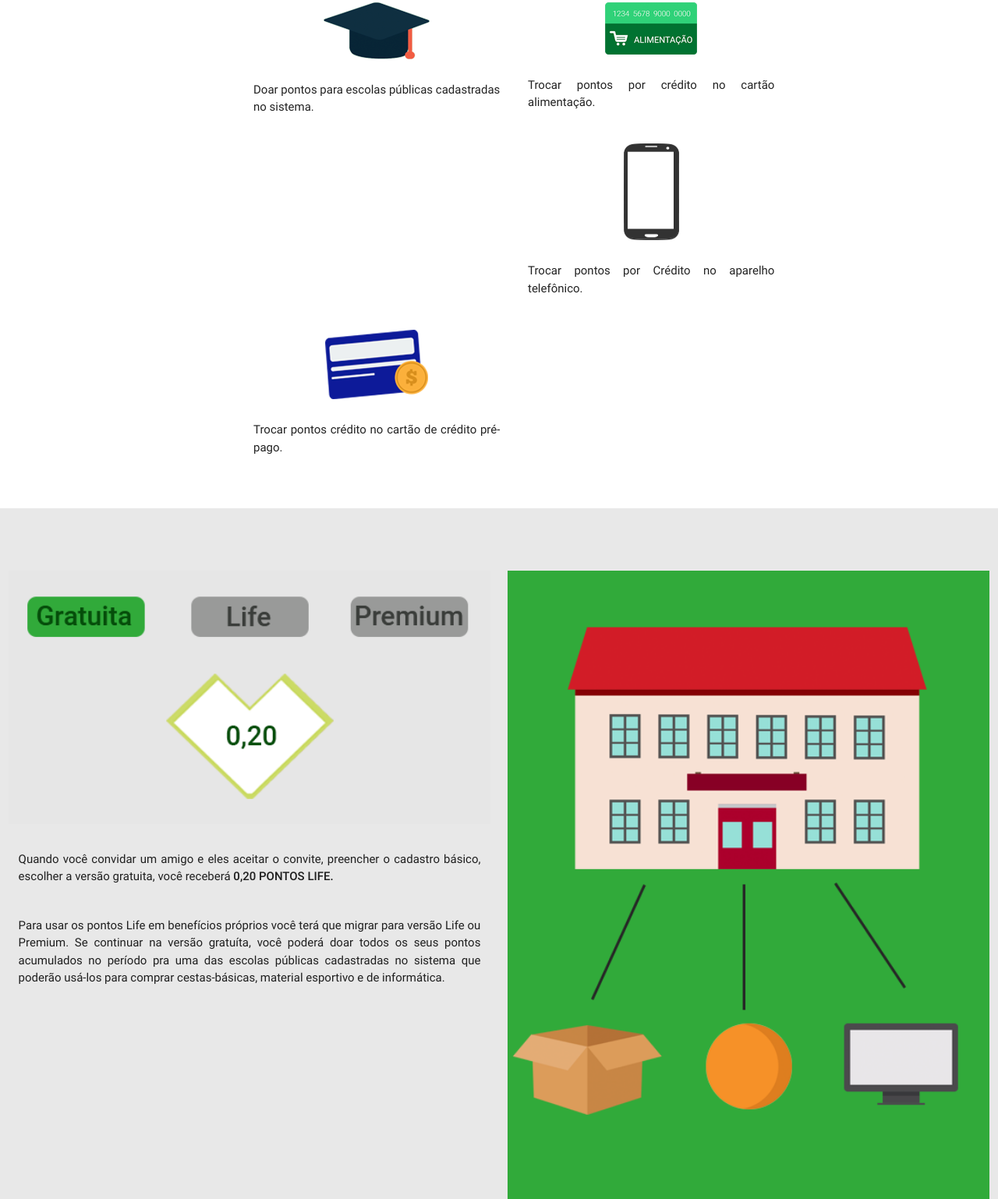
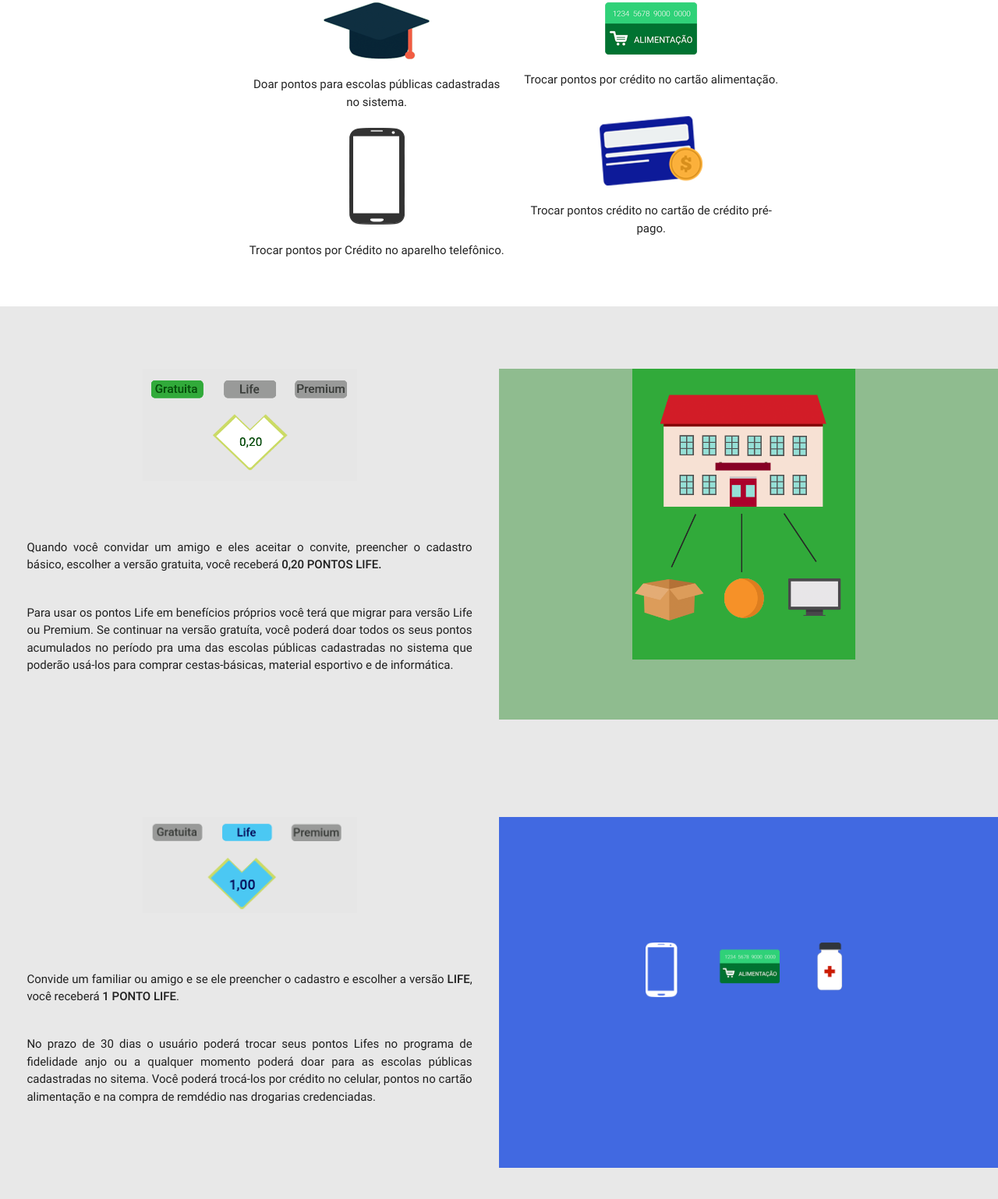
Before and after one commit to diogoskopinski/AnjoSiteDiogo, a plain HTML site: page public/pontos.html in a window 1280 px wide. Shown: the part 1130-2668 px from the top of the page at 78% size. Drawn offline with Linux system fonts and the light colour scheme; no server answers.

Commit message:
Ajuste pontos para WebSite e mobile.

```diff
--- a/public/css/pontos.css
+++ b/public/css/pontos.css
@@ -66,8 +66,8 @@
 }
 
 #pontosCartaoAbaixo {
-    margin-top: 50%;
-    /*margin-bottom: 50%; */
+    /*margin-top: 50%;
+    margin-bottom: 50%; */
 }
 
 #container_principal_premium {
@@ -89,24 +89,74 @@
 
 
 #divLife_1_filho {
-    border-color: blue;
-    border-style: solid;
+    /*border-color: blue;
+    border-style: solid; */
 }
 
-#divLife_1_1_filho {
-    border-style: solid;
-    float: none;
+.div_1_1_filho {
+   /* border-style: solid; */
+    float: none !important;
+}
+
+.div_2 {
+    /* border-style: solid; */
+    height: 450px;
+}
+
+#divGratuito_2 {
+	background: darkseagreen;
 }
 
 #divLife_2 {
     background: royalblue;
-    border-style: solid;
-    height: 450px;
 }
 
-#divLife_2_filho {
-    border-style: solid;
-    border-color: aliceblue;
-    margin-left: 24%;
+.div_2_filho {
+    /* border-style: solid;
+    border-color: aliceblue; */
+    margin-left: 24% !important;
     margin-right: 20%;
 }
+
+#divPremium_2 {
+	background: darkred;
+}
+
+#Linha1Coluna1 {
+    /*border-style: solid;
+    border-color: blanchedalmond; */
+    width: 50%;
+    margin-bottom: 1%;
+}
+
+#Linha1Coluna2 {
+	/*border-style: solid;
+    border-color: blue; */
+    width: 50%;
+    /* float: right; */
+    /* height: 100px; */
+    /* margin-bottom: 10%; */
+}
+
+#Linha2Coluna1 {
+    /*border-style: solid;
+    border-color: red; */
+    /* float: left; */
+    width: 50%;
+    float: right;
+}
+
+#Linha2Coluna2 {
+    /*border-style: solid;
+    border-color: green; */
+    /* float: left; */
+    width: 50%;
+}
+
+.img_pontos_trocar {
+	max-width: 70%;
+}
+
+.img_pontos_trocar_2 {
+	max-width: 40%;
+}
--- a/public/pontos.html
+++ b/public/pontos.html
@@ -102,45 +102,63 @@
         </div>
 
         <div id="divPrincipalAAA" class="row center linhaDiv divPrincipal">
-             <div id="Linha1Coluna1" class="row col s12 m6">
-                <img class="default-image-size" src="/img/assets/school.png"/>
-                    <p class="text-justfy">Doar pontos para escolas públicas cadastradas no sistema.</p>
+             <div id="Linha1Coluna1" class="row col m6">
+                <img class="img_pontos_trocar" src="/img/assets/school.png"/>
+                    <p >Doar pontos para escolas públicas cadastradas no sistema.</p>
              </div>
 
-              <div id="Linha1Coluna2" class="row col s12 m6">
-                  <img class="default-image-size" src="/img/assets/alimentacao.png"/>
-                    <p class="text-justfy">Trocar pontos por crédito no cartão alimentação.</p>
+              <div id="Linha1Coluna2" class="row col m6">
+                  <img class="img_pontos_trocar" src="/img/assets/alimentacao.png"/>
+                    <p >Trocar pontos por crédito no cartão alimentação.</p>
              </div>
 
-             <div id="Linha2Coluna1" class="row col s12 m6">
-                 <img class="default-image-size" src="/img/assets/mobile.png"/>
-                    <p class="text-justfy">Trocar pontos por Crédito no aparelho telefônico.</p>
+              <div id="Linha2Coluna1" class="row col m6">
+                 <img class="img_pontos_trocar" src="/img/assets/credit-card-small.png"/>
+                    <p >Trocar pontos crédito no cartão de crédito pré-pago.</p>
              </div>
 
-              <div id="Linha2Coluna2" class="row col s12 m6">
-                 <img class="default-image-size" src="/img/assets/credit-card-small.png"/>
-                    <p class="text-justfy">Trocar pontos crédito no cartão de crédito pré-pago.</p>
+             <div id="Linha2Coluna2" class="row col m6">
+                 <img class="img_pontos_trocar_2" src="/img/assets/mobile.png"/>
+                    <p >Trocar pontos por Crédito no aparelho telefônico.</p>
+             </div>
         </div>
     </div>
 
+
+
         <div id="container_principal_Detalhe" class="container-principal row center">
-             <div class="row col s12 m6">
+            <div id="divGratuito_1" class="row col m6">
+                <div id="divGratuito_1_filho" class="row col m12">
+                    <div id="divGratuito_1_1_filho" class="row col m6 div_1_1_filho">
+                        <img id="imgPontosDetalhe" class="img_pontos_detalhe" src="/img/assets/pontos_detalhe.png"/>
+                    </div>
+                </div>
 
-                <img id="imgPontosDetalhe" class="img_pontos_detalhe" src="/img/assets/pontos_detalhe.png"/>
+                <div id="divGratuito_1_2_filho" class="row col m12">
                    <p class="text-justfy">Quando você convidar um amigo e eles aceitar o convite, preencher o cadastro básico, escolher a versão gratuita, você receberá <strong>0,20 PONTOS LIFE.</strong></p>
 
                     <p class="text-justfy">Para usar os pontos Life em benefícios próprios você terá que migrar para versão Life ou Premium. Se continuar na versão gratuíta, você poderá doar todos os seus pontos acumulados no período pra uma das escolas públicas cadastradas no sistema que poderão usá-los para comprar cestas-básicas, material esportivo e de informática.</p>
                 </div>
+            </div>
 
-              <div id="Linha1Coluna2" class="row col s12 m6">
+            <div id="divGratuito_2" class="row col m6 div_2">
+                <div id="divGratuito_2_filho" class="row col m6 div_2_filho">
                     <img id="pontosDetalheCasa" class="img_pontos_detalhe" src="/img/assets/pontos_detalhe_casa.png">
                 </div>
             </div>
+        </div>
+
+
+
+
+
+
+
 
         <div id="container_principal_life" class="container-principal row center m12">
             <div id="divLife_1" class="row col m6">
                 <div id="divLife_1_filho" class="row col m12">
-                    <div id="divLife_1_1_filho" class="row col m6">
+                    <div id="divLife_1_1_filho" class="row col m6 div_1_1_filho">
                         <img class="img_pontos_detalhe" src="/img/assets/pontos_life_acima.png">
                     </div>
                 </div>
@@ -151,26 +169,47 @@
                 </div>
             </div>
 
-            <div id="divLife_2" class="row col m6">
-                <div id="divLife_2_filho" class="row col m6">
+            <div id="divLife_2" class="row col m6 div_2">
+                <div id="divLife_2_filho" class="row col m6 div_2_filho">
                     <img id="pontosBeneficiosLife" class="img_pontos_detalhe" src="/img/assets/plan-benefits.png">
                 </div>
             </div>
         </div>
 
-        <div id="container_principal_premium" class="container-principal row center">
-            <div id="divPremium_1" class="row col s12 m6">
-                <img id="pontosDetalheCasa" class="img_pontos_detalhe" src="/img/assets/pontos_premium_acima.png">
+
+
+
+
+
+
+        <div id="container_principal_Detalhe" class="container-principal row center">
+            <div id="divPremium_1" class="row col m6">
+                <div id="divPremium_1_filho" class="row col m12">
+                    <div id="divPremium_1_1_filho" class="row col m6 div_1_1_filho">
+                        <img id="imgPontosDetalhe" class="img_pontos_detalhe" src="/img/assets/pontos_premium_acima.png"/>
+                    </div>
+                </div>
+
+                <div id="divPremium_1_2_filho" class="row col m12">
                     <p class="text-justfy">Convide um familiar ou amigo e se ele preencher o cadastro e escolher a versão <strong>LIFE PREMIUM</strong>, você receberá <strong>3 PONTOS LIFE.</strong></p>
 
                     <p class="text-justfy">No prazo de 30 dias o usuário poderá trocar seus pontos Lifes no programa de fidelidade anjo ou a qualquer momento poderá doar para as escolas públicas cadastradas no sistema. Você ainda poderá ter um cartão pré-pago Life para converter seus pontos!</p>
                 </div>
+            </div>
 
-            <div id="divPremium_1_cartao" class="row col s12 m6">
+            <div id="divPremium_2" class="row col m6 div_2">
+                <div id="divPremium_2_filho" class="row col m6 div_2_filho">
                     <img id="pontosCartaoAbaixo" class="default-image-size" src="/img/assets/credit-card-small.png"/>
+                </div>
+
+                <div id="divPremium_2_2_filho" class="row col m12">
                     <p id="pTextoPremium" class="text-justfy">Na versão Life Premium o usuário têm a possibilidade de dobrar os pontos recebidos através do super bônus LIFE PREMIUM TWO, confira o regulamento.</p>
                 </div>
             </div>
+        </div>
+
+
+
 
 
         <footer class="page-footer white">
```
Lines whose indentation alone changed are shown as unchanged.
